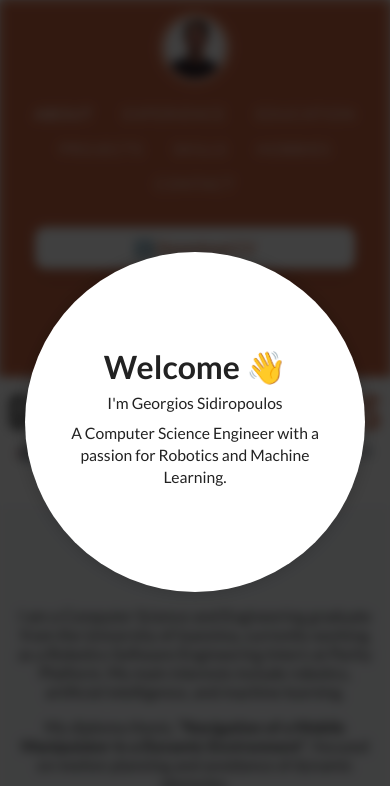
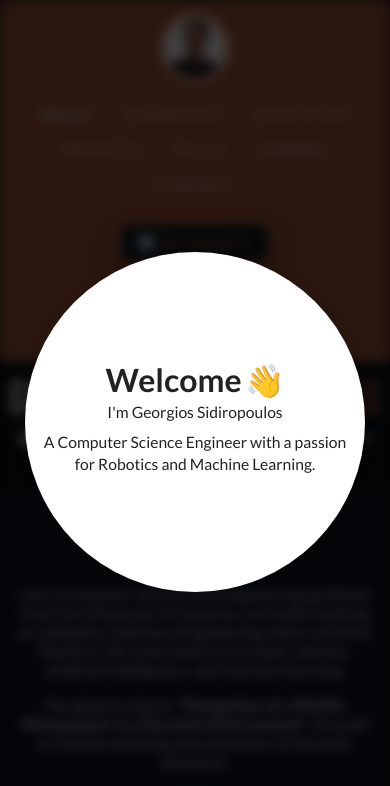
Before and after one commit to GeorgiosSid/GeorgiosSid.github.io, a plain HTML site: page index.html in a window 390 px wide. Shown: the top 786 px of the page. Drawn offline with Linux system fonts and the light colour scheme.

Commit message:
Updated Code welcome cycle

```diff
--- a/index.html
+++ b/index.html
@@ -7,11 +7,17 @@
   <meta name="description" data-i18n-content="meta.description" content="Portfolio of Georgios Sidiropoulos — Robotics & ML projects, experience, skills, and contact." />
   <link rel="canonical" href="https://georgiossid.github.io/" />
 
-  <!-- Prevent theme flash -->
   <script>
     (() => {
+      const root = document.documentElement;
       const t = localStorage.getItem('theme');
-      if (t === 'dark') document.documentElement.classList.add('dark-theme');
+      if (!t) {
+        // default to DARK the first time
+        root.classList.add('dark-theme');
+        localStorage.setItem('theme', 'dark');
+      } else {
+        root.classList.toggle('dark-theme', t === 'dark');
+      }
     })();
   </script>
 
@@ -27,8 +33,9 @@
   <div id="welcome-overlay" aria-hidden="true">
     <div class="welcome-circle" role="dialog" aria-label="Welcome" data-i18n-aria-label="aria.welcome">
       <h1 class="welcome-title" data-i18n="overlay.title">Welcome <span class="wave" aria-hidden="true">👋</span></h1>
-      <p class="welcome-sub" data-i18n="overlay.line1">I'm Georgios Sidiropoulos</p>
-      <p class="welcome-sub" data-i18n="overlay.line2">A Computer Science Engineer with a passion for Robotics and Machine Learning.</p>
+      <p class="welcome-text" data-i18n="overlay.line1">I'm Georgios Sidiropoulos</p>
+      <p class="welcome-text" data-i18n="overlay.line2">A Computer Science Engineer with a passion for Robotics and Machine Learning.</p>
+
     </div>
   </div>
 
@@ -254,19 +261,6 @@
           <p class="section-subtitle" data-i18n="hobbies.subtitle">What I do in my free time:</p>
           <div class="card">
             <p data-i18n="hobbies.p1">In my free time, I enjoy tinkering with robots, reading about AI, hiking, and building personal coding projects related to automation and control systems.</p>
-          </div>
-        </div>
-      </section>
-
-      <!-- Section: Contact (Band A) -->
-      <section id="contact" class="band band-a">
-        <div class="container">
-          <div class="section-chip" data-i18n="sections.contact">Contact</div>
-          <p class="section-subtitle" data-i18n="contact.subtitle">Feel free to reach out for collaboration or inquiries:</p>
-          <div class="card">
-            <p><span data-i18n="contact.emailLabel">Email:</span> <a href="mailto:sidiropoulosgeorgios000@gmail.com">sidiropoulosgeorgios000@gmail.com</a></p>
-            <p><span data-i18n="contact.githubLabel">GitHub:</span> <a href="https://github.com/GeorgiosSid" target="_blank" rel="noopener noreferrer">GeorgiosSid</a></p>
-            <p><span data-i18n="contact.linkedinLabel">LinkedIn:</span> <a href="https://www.linkedin.com/in/sidiropoulosgeorgios/" target="_blank" rel="noopener noreferrer">sidiropoulosgeorgios</a></p>
           </div>
         </div>
       </section>
--- a/style.css
+++ b/style.css
@@ -77,7 +77,7 @@ a:hover { text-decoration: underline; }
   background-color: #fff; color: #222;
   border-radius: 50%;
   width: 340px; height: 340px;
-  padding: 2rem;
+  padding: 0.9rem 1.1rem;
   display: flex; flex-direction: column; justify-content: center; align-items: center;
   text-align: center;
   box-shadow: 0 0 20px rgba(0,0,0,.2);
@@ -87,12 +87,12 @@ a:hover { text-decoration: underline; }
 
 /* Title + waving hand */
 .welcome-title {
-  margin: 0 0 .35rem;
-  display: inline-flex; align-items: center; gap: .4rem;
+  margin: 0 0 .12rem;
+  display: inline-flex; align-items: center; gap: .2rem;
   line-height: 1;
 }
 .wave { display: inline-block; transform-origin: 70% 70%; animation: wave 1.8s infinite; will-change: transform; }
-.welcome-sub { margin: .25rem 0; font-size: .98rem; line-height: 1.4; max-width: 22rem; }
+.welcome-text { margin: .25rem 0; font-size: .98rem; line-height: 1.4; max-width: 22rem; }
 
 @keyframes wave {
   0%{transform:rotate(0deg)} 15%{transform:rotate(14deg)} 30%{transform:rotate(-8deg)}
@@ -159,36 +159,40 @@ body.active #main-content { filter: none; }
   cursor: pointer;
 }
 
-.toggle-track {
+.toggle-track{
   position: relative;
   width: 88px;
   height: 36px;
   border-radius: 999px;
-  background: #ffffff;
-  box-shadow: inset 0 0 0 2px #111;
+  /* slightly tinted so emoji are visible on light theme */
+  background: #eef2f7;                   /* was #ffffff */
+  box-shadow: inset 0 0 0 2px rgba(0,0,0,.65);
   display: inline-block;
 }
-.dark-theme .toggle-track {
+.dark-theme .toggle-track{
   background: #1e2430;
   box-shadow: inset 0 0 0 2px #000;
 }
 
-.toggle-icon {
+.toggle-icon{
   position: absolute;
   top: 50%;
   transform: translateY(-50%);
   font-size: 16px;
   pointer-events: none;
-  opacity: .55;
+  /* add outline so sun/moon are readable on light bg */
+  text-shadow: 0 1px 2px rgba(0,0,0,.45);
+  opacity: .7;                           /* base visibility */
   transition: opacity .2s ease;
 }
-.toggle-icon.sun { left: 10px; }
-.toggle-icon.moon { right: 10px; }
+.toggle-icon.sun{ left: 10px; }
+.toggle-icon.moon{ right: 10px; }
 
 .dark-theme .toggle-icon.sun { opacity: .35; }
 .dark-theme .toggle-icon.moon { opacity: .9; }
-:not(.dark-theme) .toggle-icon.sun { opacity: .9; }
-:not(.dark-theme) .toggle-icon.moon { opacity: .35; }
+/* emphasis per theme */
+:not(.dark-theme) .toggle-icon.sun{ opacity: 1; }
+:not(.dark-theme) .toggle-icon.moon{ opacity: .9; }
 
 .toggle-thumb {
   position: absolute;
@@ -428,5 +432,49 @@ img { max-width: 100%; height: auto; }
 
   .container { width: 100%; max-width: 1100px; padding: 0 16px; }
 
-  .cv-btn { width: 92%; max-width: 320px; align-self: center; }
+  .cv-btn{
+    width: auto;              /* no full-width */
+    max-width: none;          /* let content define size */
+    align-self: center;       /* center it in the column */
+    margin-top: .6rem;
+    padding: .45rem .9rem;    /* smaller padding */
+    font-size: .95rem;        /* slightly smaller text */
+    border-radius: 8px;
+  }
+    /* Smaller theme switcher */
+  .theme-switcher .toggle-track{
+    width: 72px;
+    height: 32px;
+  }
+  .theme-switcher .toggle-thumb{
+    width: 24px;
+    height: 24px;
+    top: 4px;
+  }
+  /* 72 - 4 - 24 - 4 = 40 */
+  .dark-theme .theme-switcher .toggle-thumb{
+    transform: translateX(40px);
+  }
+    /* Slightly smaller section chip and spacing */
+  .section-chip{
+    font-size: .82rem;
+    padding: .35rem .75rem;
+    margin-bottom: 1rem;
+  }
+
+  /* Cards a bit tighter */
+  .card{ padding: .9rem .9rem; }
+
+  /* Skills grid: allow tighter columns */
+  .skills-grid{
+    grid-template-columns: repeat(auto-fit, minmax(95px, 1fr));
+    gap: 1rem .75rem;
+  }
+
+  /* Sidebar nav text a touch smaller for better fit */
+  .sidebar-nav a{ font-size: .95rem; }
+
+  /* Keep the language chips tidy */
+  .lang-controls{ gap: .4rem; }
+  .lang-btn{ padding: .3rem .55rem; font-size: .85rem; }
 }
```
